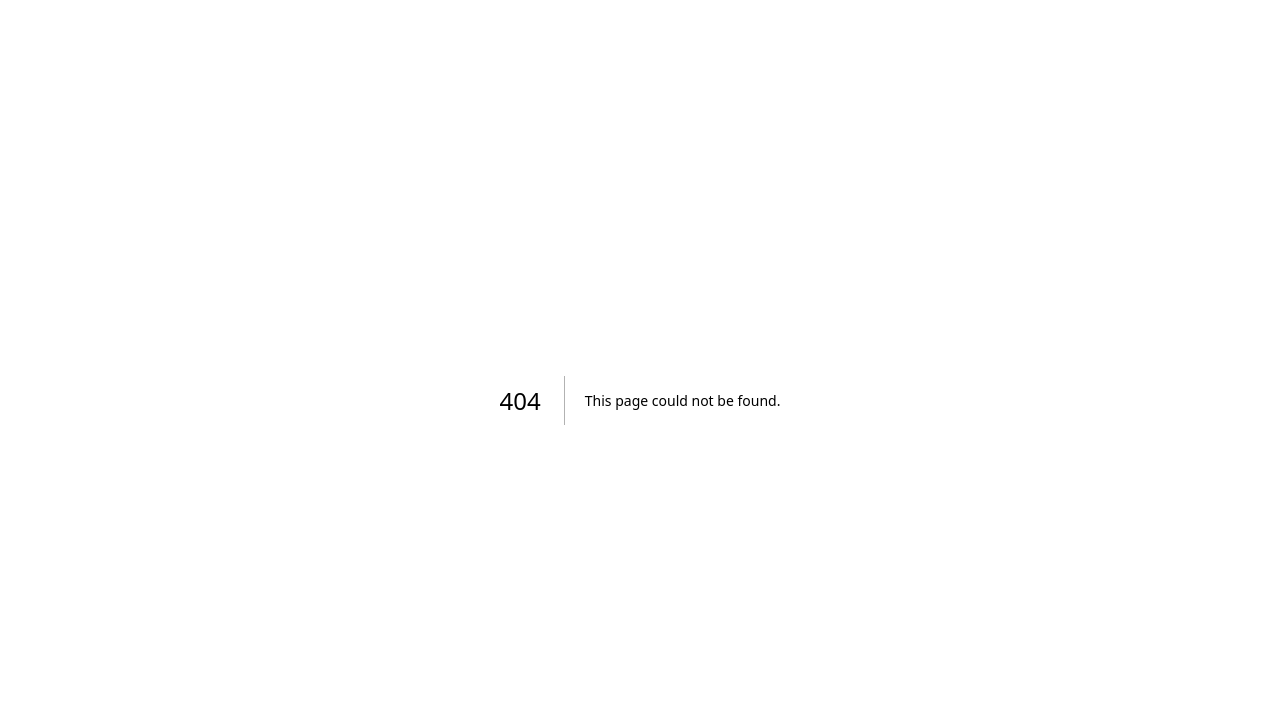
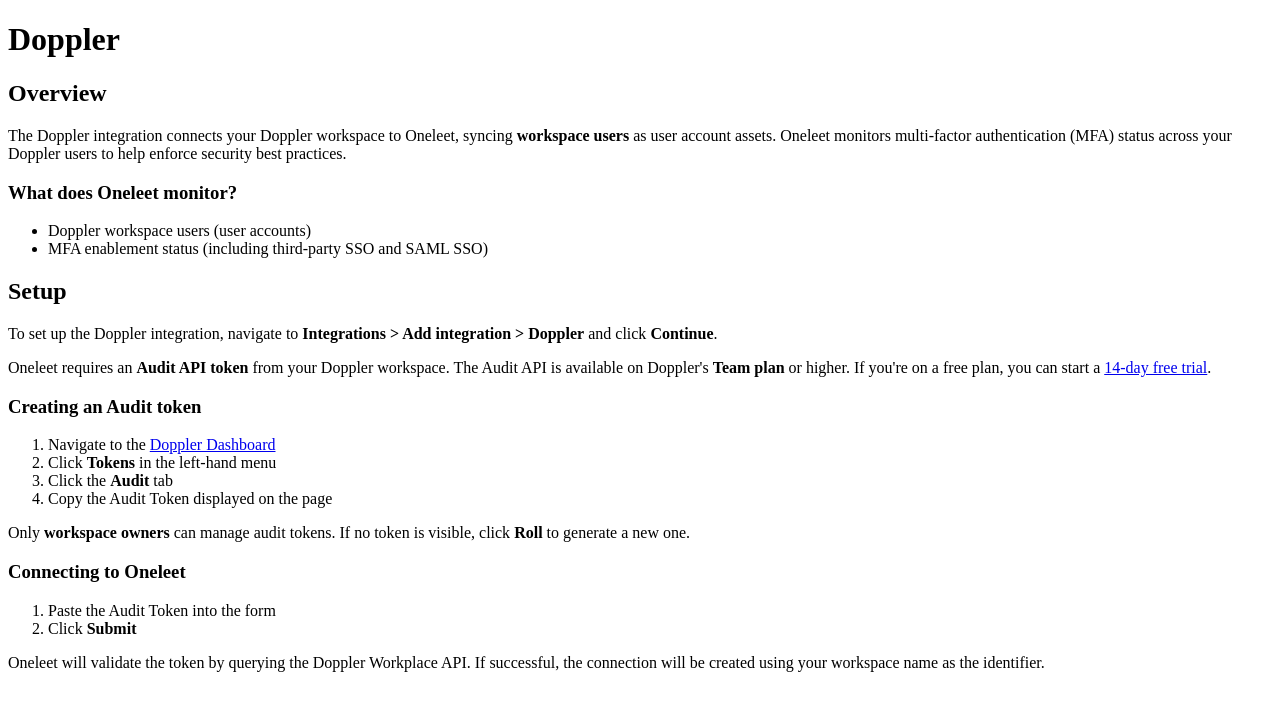
Before and after one commit to Oneleet/oneleet-docs, a Next.js app: page /integrations/doppler in a window 1280 px wide. Before the commit this address had no page. Shown: the top 710 px of the page. Built offline with nearby package versions, Linux system fonts and the light colour scheme.

Commit message:
Add Doppler integration documentation
Co-Authored-By: Claude Opus 4.6 (1M context) <noreply@anthropic.com>

```diff
--- a/pages/integrations/_meta.ts
+++ b/pages/integrations/_meta.ts
@@ -3,6 +3,7 @@ export default {
   azure: "Azure",
   cloudflare: "Cloudflare",
   digitalocean: "DigitalOcean",
+  doppler: "Doppler",
   gitlab: "Gitlab",
   github: "GitHub (Cloud Security)",
   "github-code-security": "GitHub (Code Security)",
--- /dev/null
+++ b/pages/integrations/doppler.mdx
@@ -0,0 +1,36 @@
+---
+title: Doppler
+---
+
+# Doppler
+
+## Overview
+
+The Doppler integration connects your Doppler workspace to Oneleet, syncing **workspace users** as user account assets. Oneleet monitors multi-factor authentication (MFA) status across your Doppler users to help enforce security best practices.
+
+### What does Oneleet monitor?
+
+- Doppler workspace users (user accounts)
+- MFA enablement status (including third-party SSO and SAML SSO)
+
+## Setup
+
+To set up the Doppler integration, navigate to **Integrations > Add integration > Doppler** and click **Continue**.
+
+Oneleet requires an **Audit API token** from your Doppler workspace. The Audit API is available on Doppler's **Team plan** or higher. If you're on a free plan, you can start a [14-day free trial](https://www.doppler.com/pricing).
+
+### Creating an Audit token
+
+1. Navigate to the [Doppler Dashboard](https://dashboard.doppler.com/workplace)
+2. Click **Tokens** in the left-hand menu
+3. Click the **Audit** tab
+4. Copy the Audit Token displayed on the page
+
+Only **workspace owners** can manage audit tokens. If no token is visible, click **Roll** to generate a new one.
+
+### Connecting to Oneleet
+
+1. Paste the Audit Token into the form
+2. Click **Submit**
+
+Oneleet will validate the token by querying the Doppler Workplace API. If successful, the connection will be created using your workspace name as the identifier.
```
